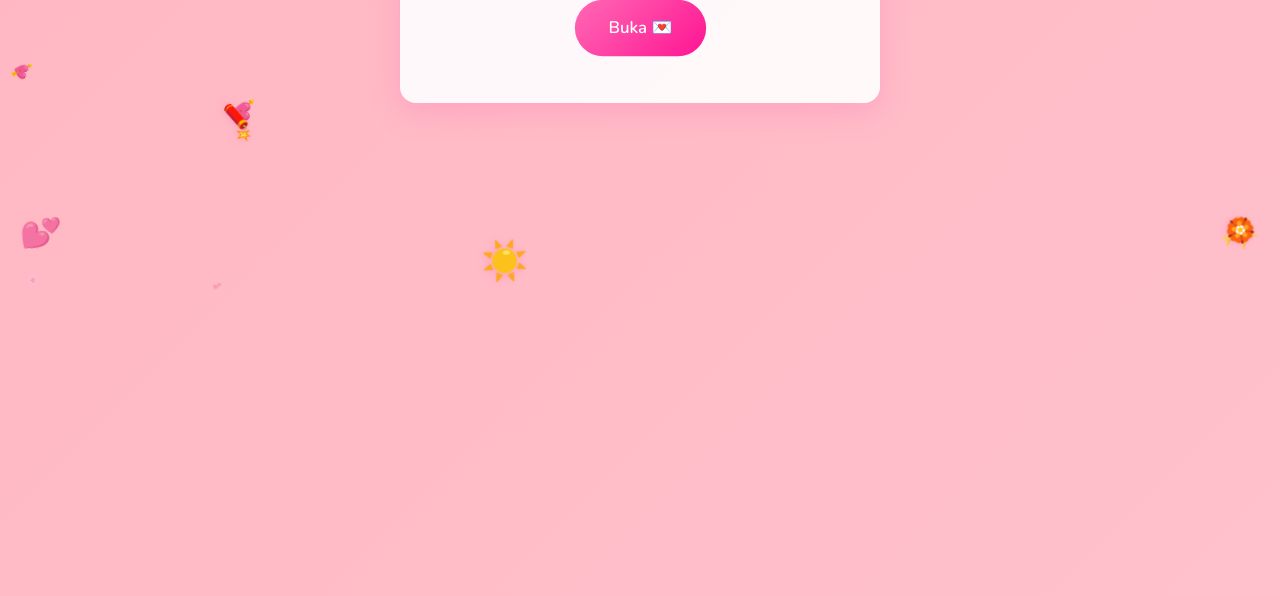
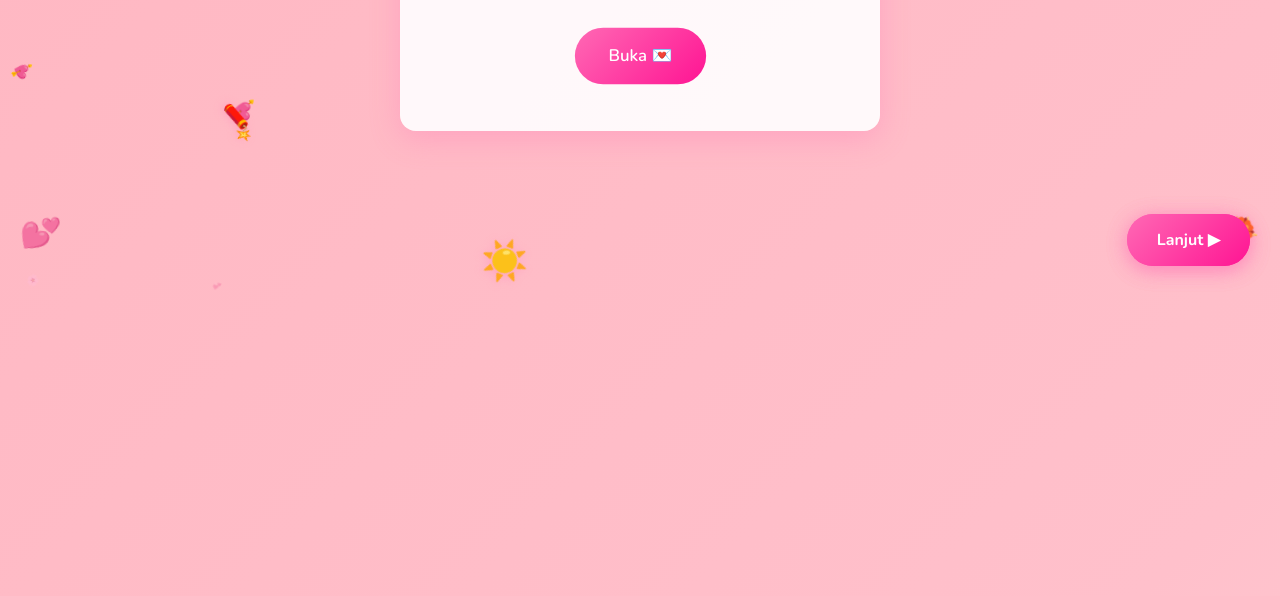
Before and after one commit to farih175/mistericonf, a website: page index.html in a window 1280 px wide. Shown: the part 504-1100 px from the top of the page. Drawn offline with nearby package versions, Linux system fonts and the light colour scheme.

Commit message:
Add fixed Lanjut button and greeting message
- Add fixed 'Lanjut' button at bottom-right corner
- Add greeting 'Hai Salma Yumna Putri, keren kan aku masih inget nama lengkap kamuu'
- Improve navigation between sections

```diff
--- a/index.html
+++ b/index.html
@@ -49,11 +49,15 @@
           <span class="script-text">Hai,</span>
           <span id="visitor-name" class="visitor-name">Acell</span>
         </h1>
+        <p class="greeting-subtitle">Hai Salma Yumna Putri, keren kan aku masih inget nama lengkap kamuu 🥰</p>
         <p class="greeting-subtitle">Ada sesuatu yang ingin Ian sampaikan...</p>
         <button id="btn-open" class="btn btn-open" type="button">
           <span class="btn-text">Buka 💌</span>
         </button>
       </div>
+      <button id="btn-next" class="btn btn-next" type="button">
+        <span class="btn-text">Lanjut ▶</span>
+      </button>
     </div>
   </section>
 
@@ -119,6 +123,11 @@
     </div>
   </div>
 
+  <!-- Fixed Next Button -->
+  <button id="btn-next" class="btn btn-next" type="button">
+    <span class="btn-text">Lanjut ▶</span>
+  </button>
+
   <!-- Scripts -->
   <script src="scripts/personalization.js"></script>
   <script src="scripts/animations.js"></script>
--- a/scripts/app.js
+++ b/scripts/app.js
@@ -63,6 +63,7 @@ Aku ngomong gini karena mau confess, tapi juga mau ngomong soal realitanya. Pert
     btnYes: document.getElementById('btn-yes'),
     btnNo: document.getElementById('btn-no'),
     btnContinue: document.getElementById('btn-continue'),
+    btnNext: document.getElementById('btn-next'),
     btnRetry: document.getElementById('btn-retry'),
     persuasionModal: document.getElementById('persuasion-modal'),
     bgMusic: document.getElementById('bg-music'),
@@ -243,6 +244,19 @@ Aku ngomong gini karena mau confess, tapi juga mau ngomong soal realitanya. Pert
     // Continue button - show response section
     if (elements.btnContinue) {
       elements.btnContinue.addEventListener('click', showResponse);
+    }
+
+    // Next button (fixed outside) - navigate sections
+    if (elements.btnNext) {
+      elements.btnNext.addEventListener('click', function() {
+        if (state.currentSection === 'landing') {
+          showConfession();
+        } else if (state.currentSection === 'confession') {
+          showResponse();
+        } else if (state.currentSection === 'response') {
+          showCelebration();
+        }
+      });
     }
 
     // Retry button - close persuasion modal
--- a/styles/main.css
+++ b/styles/main.css
@@ -745,3 +745,31 @@ body {
     transition: none;
   }
 }
+
+/* Fixed Navigation Button - Outside cards */
+.btn-next {
+  position: fixed;
+  bottom: 30px;
+  right: 30px;
+  z-index: 9999;
+  padding: 15px 30px;
+  background: linear-gradient(135deg, #FF69B4 0%, #FF1493 100%);
+  color: white;
+  border: none;
+  border-radius: 30px;
+  font-family: 'Nunito', sans-serif;
+  font-size: 16px;
+  font-weight: 700;
+  cursor: pointer;
+  box-shadow: 0 4px 20px rgba(255, 105, 180, 0.4);
+  transition: all 0.3s ease;
+}
+
+.btn-next:hover {
+  transform: translateY(-2px);
+  box-shadow: 0 6px 25px rgba(255, 105, 180, 0.6);
+}
+
+.btn-next:active {
+  transform: translateY(0);
+}
```
